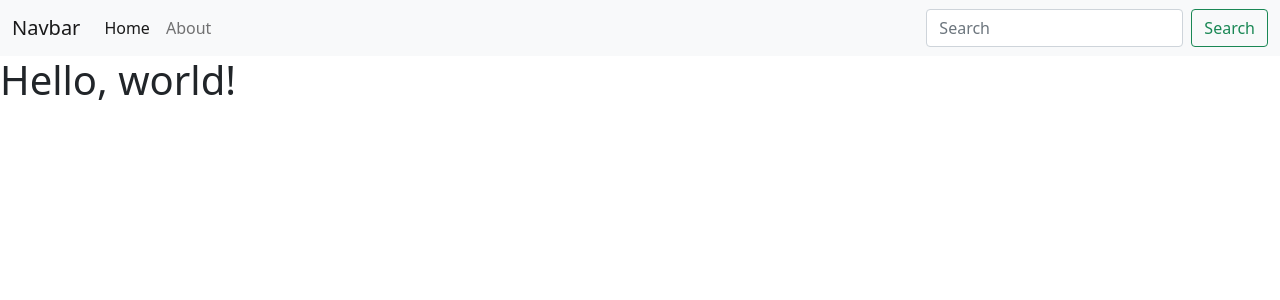
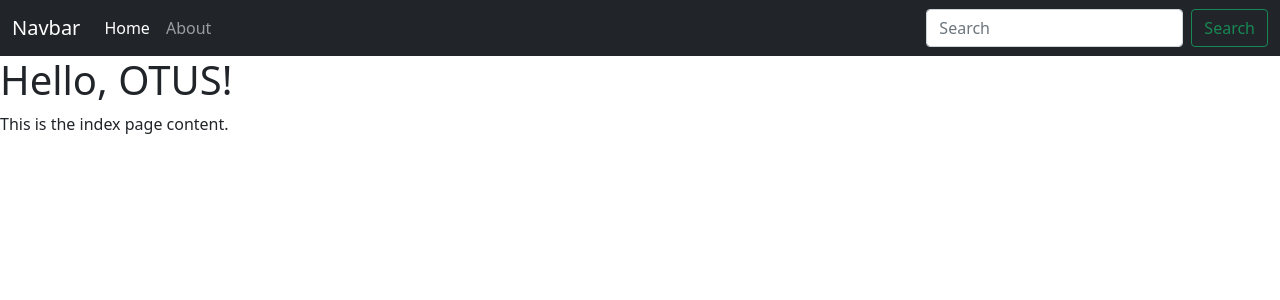
Before and after one commit to MikeMoore1337/otus-python-developer-basic, a Flask app: page / in a window 1280 px wide. Shown: the top 300 px of the page. Run offline with Flask 3, Linux system fonts and the light colour scheme.

Commit message:
homework_05 is done

```diff
--- a/homework_05/templates/about.html
+++ b/homework_05/templates/about.html
@@ -11,7 +11,8 @@
     <title>About Us</title>
   </head>
   <body>
-    <nav class="navbar navbar-expand-lg navbar-light bg-light">
+<!--    <nav class="navbar navbar-expand-lg navbar-light bg-light">-->
+    <nav class="navbar navbar-expand-lg  navbar-dark bg-dark">
       <div class="container-fluid">
         <a class="navbar-brand" href="{{ url_for('index') }}">Navbar</a>
         <button class="navbar-toggler" type="button" data-bs-toggle="collapse" data-bs-target="#navbarSupportedContent" aria-controls="navbarSupportedContent" aria-expanded="false" aria-label="Toggle navigation">
--- a/homework_05/templates/index.html
+++ b/homework_05/templates/index.html
@@ -8,10 +8,11 @@
     <!-- Bootstrap CSS -->
     <link href="https://cdn.jsdelivr.net/npm/bootstrap@5.0.2/dist/css/bootstrap.min.css" rel="stylesheet" integrity="sha384-EVSTQN3/azprG1Anm3QDgpJLIm9Nao0Yz1ztcQTwFspd3yD65VohhpuuCOmLASjC" crossorigin="anonymous">
 
-    <title>Hello, world!</title>
+    <title>Hello, OTUS!</title>
   </head>
   <body>
-    <nav class="navbar navbar-expand-lg navbar-light bg-light">
+<!--    <nav class="navbar navbar-expand-lg navbar-light bg-light">-->
+    <nav class="navbar navbar-expand-lg  navbar-dark bg-dark">
       <div class="container-fluid">
         <a class="navbar-brand" href="{{ url_for('index') }}">Navbar</a>
         <button class="navbar-toggler" type="button" data-bs-toggle="collapse" data-bs-target="#navbarSupportedContent" aria-controls="navbarSupportedContent" aria-expanded="false" aria-label="Toggle navigation">
@@ -35,7 +36,8 @@
       </div>
     </nav>
 
-    <h1>Hello, world!</h1>
+    <h1>Hello, OTUS!</h1>
+    <p>This is the index page content.</p>
 
     <!-- Optional JavaScript; choose one of the two! -->
     <script src="https://cdn.jsdelivr.net/npm/bootstrap@5.0.2/dist/js/bootstrap.bundle.min.js" integrity="sha384-MrcW6ZMFYlzcLA8Nl+NtUVF0sA7MsXsP1UyJoMp4YLEuNSfAP+JcXn/tWtIaxVXM" crossorigin="anonymous"></script>
--- a/testing/test_homework_05/conftest.py
+++ b/testing/test_homework_05/conftest.py
@@ -1,3 +1,3 @@
-from utils import add_homework_path
+from testing.helpers.utils import add_homework_path
 
 add_homework_path(__file__)
```
